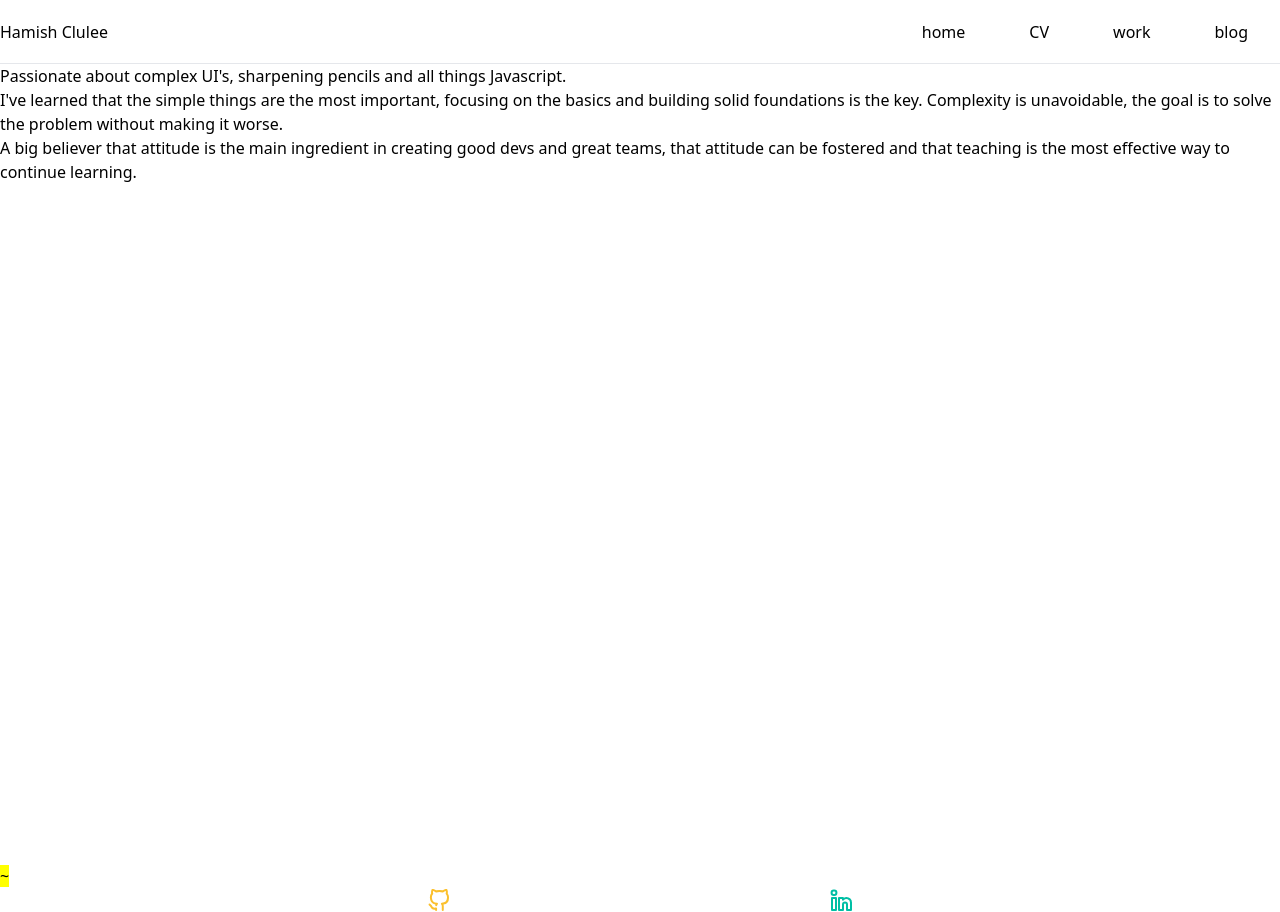
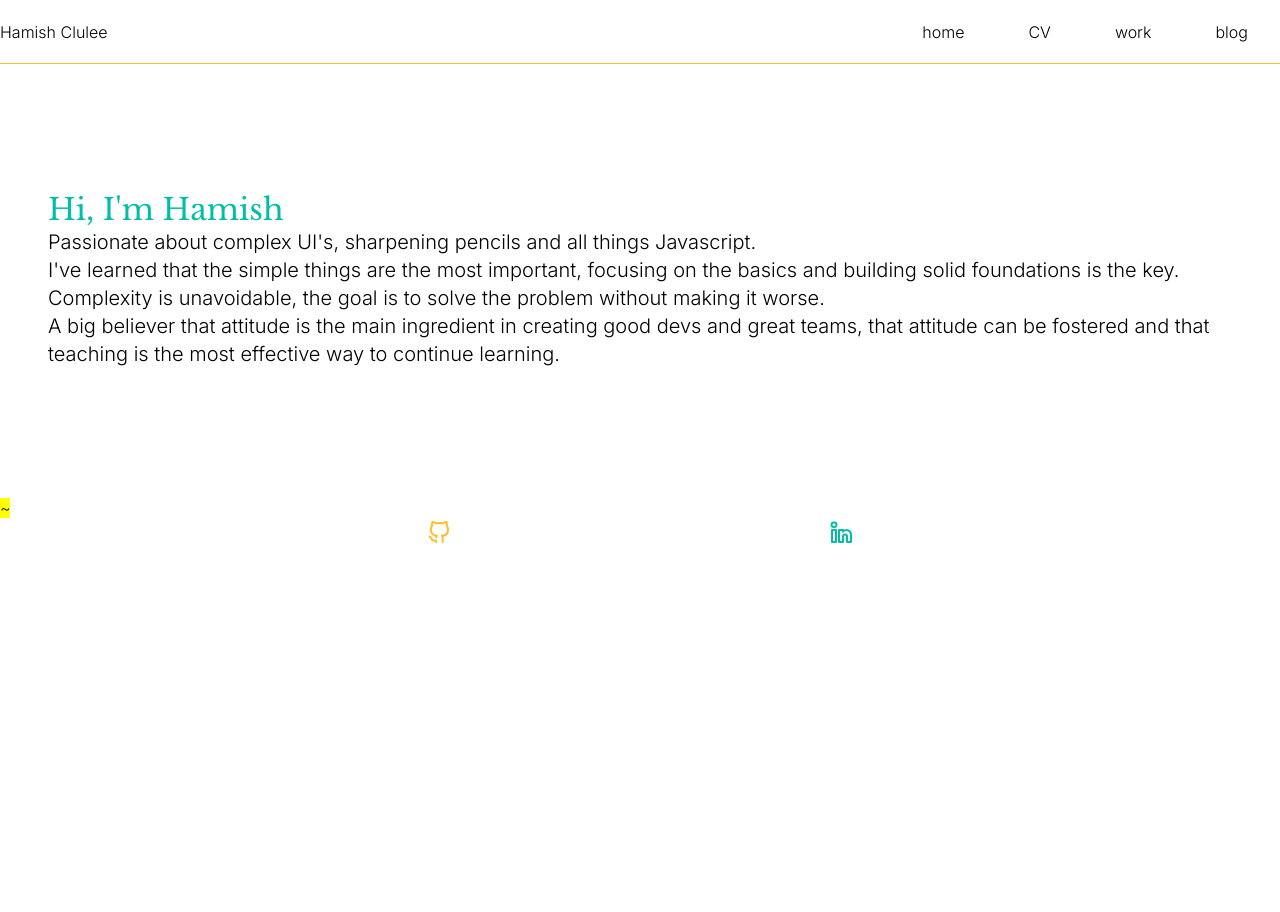
Before and after one commit to HamishClulee/mats-netlify, a Vue app: page /#/ in a window 1280 px wide. After the commit the page ends 800 px from the top, so only its background shows below. Built offline with nearby package versions, Linux system fonts and the light colour scheme.

Commit message:
Add fonts, add custom colors

```diff
--- a/index.html
+++ b/index.html
@@ -6,10 +6,10 @@
   <meta http-equiv="X-UA-Compatible" content="IE=edge">
   <meta name="viewport" content="width=device-width,initial-scale=1.0">
   <link rel="icon" href="/favicon.ico" />
-  <noscript>
-    <link href="https://fonts.googleapis.com/css2?family=Crimson+Text:ital@0;1&family=Nunito+Sans:ital@0;1&display=swap"
-      rel="stylesheet">
-  </noscript>
+  <link rel="preconnect" href="https://fonts.googleapis.com">
+  <link rel="preconnect" href="https://fonts.gstatic.com" crossorigin>
+  <link href="https://fonts.googleapis.com/css2?family=Inter:wght@300&family=Libre+Baskerville&display=swap"
+    rel="stylesheet">
   <title>m ~ a ~ t ~ s</title>
 </head>
 
--- a/src/App.vue
+++ b/src/App.vue
@@ -1,5 +1,5 @@
 <template>
-  <div class="god-div"></div>
+  <div class="font-body"></div>
   <MatsNav></MatsNav>
   <router-view></router-view>
 </template>
--- a/src/components/layout/MatsNav.vue
+++ b/src/components/layout/MatsNav.vue
@@ -1,6 +1,6 @@
 <template>
   <div>
-    <div class="flex w-full h-16 border-grey-100 border-b items-center">
+    <div class="flex w-full h-16 border-primary border-b items-center">
       <div class="hidden md:flex w-full">
         <div class="w-1/3 flex justify-start">Hamish Clulee</div>
         <div class="w-2/3 flex justify-end">
--- /dev/null
+++ b/src/components/layout/PageContainer.vue
@@ -0,0 +1,17 @@
+<template>
+  <main>
+    <slot />
+  </main>
+</template>
+
+<script>
+export default {
+  name: "PageContainer",
+  props: {
+    isCentered: {
+      type: Boolean,
+      default: false,
+    },
+  },
+};
+</script>
--- a/src/views/Cv.vue
+++ b/src/views/Cv.vue
@@ -1,5 +1,6 @@
 <template>
-  <div id="print-vis-on" class="cv-con">
+  <!-- eslint-disable vue/no-v-html -->
+  <div class="cv-con">
     <h1 class="main">Hamish Clulee</h1>
     <h2>BSc, Software Engineering, University of Otago</h2>
     <h3>References upon request</h3>
--- a/src/views/Home.vue
+++ b/src/views/Home.vue
@@ -1,13 +1,16 @@
 <template>
   <div class="">
-    <div class="min-h-screen">
-      <p>Passionate about complex UI's, sharpening pencils and all things Javascript.</p>
-      <p>
+    <div class="flex items-start justify-center flex-col px-12 py-32">
+      <h1 class="font-display text-3xl text-secondary">Hi, I'm Hamish</h1>
+      <p class="text-xl">
+        Passionate about complex UI's, sharpening pencils and all things Javascript.
+      </p>
+      <p class="text-xl">
         I've learned that the simple things are the most important, focusing on the basics
         and building solid foundations is the key. Complexity is unavoidable, the goal is
         to solve the problem without making it worse.
       </p>
-      <p>
+      <p class="text-xl">
         A big believer that attitude is the main ingredient in creating good devs and
         great teams, that attitude can be fostered and that teaching is the most effective
         way to continue learning.
--- a/src/views/posts/PostWrapper.vue
+++ b/src/views/posts/PostWrapper.vue
@@ -1,5 +1,6 @@
 <template>
   <main class="post-wrapper">
+    <!-- eslint-disable-next-line vue/no-v-html -->
     <div class="post-container" v-html="markdown" />
     <NavFoot></NavFoot>
   </main>
--- a/tailwind.config.js
+++ b/tailwind.config.js
@@ -2,6 +2,16 @@ module.exports = {
   purge: ['./index.html', './src/**/*.{vue,js}'],
   darkMode: false,
   theme: {
+    fontFamily: {
+      sans: ['Inter', 'sans-serif'],
+      display: ['Libre Baskerville', 'serif'],
+    },
+    colors: {
+      primary: '#fbc02d',
+      secondary: '#00bfa5',
+      tertiary: '#ff5722',
+      highlight: '#03A9F4',
+    },
     extend: {},
   },
   variants: {
```
